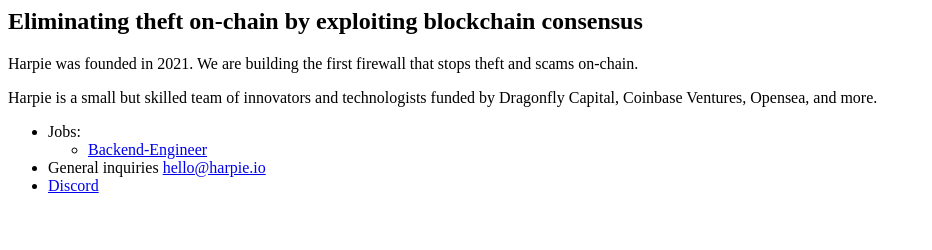
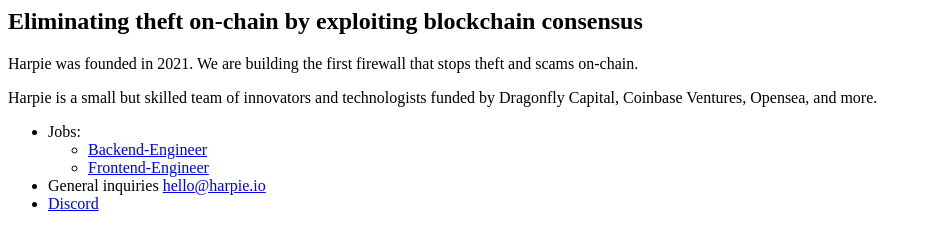
Before and after one commit to Harpieio/domain-parking-page, a plain HTML site: page index.html in a window 1280 px wide. Shown: the whole page, without its empty margins (0-932 px from the left). Drawn offline with Linux system fonts and the light colour scheme.

Commit message:
added job

```diff
--- a/index.html
+++ b/index.html
@@ -18,6 +18,13 @@
           >Backend-Engineer</a
         >
       </li>
+      <li>
+        <a
+          href="https://harpie.notion.site/Harpie-Frontend-Engineer-cb7d28242f0840fda4103a5591afc5ea"
+          target="_blank"
+          >Frontend-Engineer</a
+        >
+      </li>
     </ul>
   </li>
   <li>
```
